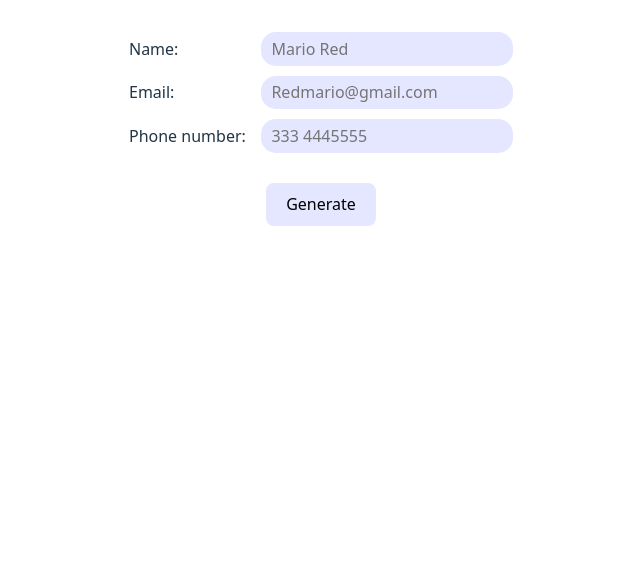
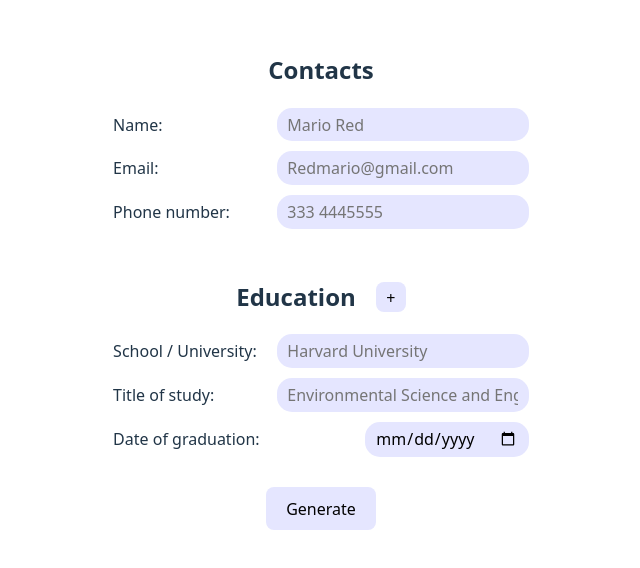
Before and after one commit to AleLoiac/cv-application, a React (Vite) app: page / in a window 1280 px wide. Shown: the top 568 px of the page, without its empty margins (319-959 px from the left). Built offline with nearby package versions, Linux system fonts and the light colour scheme.

Commit message:
Add education section

```diff
--- a/src/components/Contact.jsx
+++ b/src/components/Contact.jsx
@@ -9,7 +9,8 @@ export default function Contact({
   setPhone,
 }) {
   return (
-    <>
+    <div className="contacts">
+      <h2>Contacts</h2>
       <div className="field">
         <label htmlFor="name">Name: </label>
         <input
@@ -52,6 +53,6 @@ export default function Contact({
           required
         />
       </div>
-    </>
+    </div>
   );
 }
--- /dev/null
+++ b/src/components/Education.jsx
@@ -0,0 +1,58 @@
+import "../styles/education.css";
+
+export default function Education({
+  schoolName,
+  setSchoolName,
+  titleOfStudy,
+  setTitleOfStudy,
+  dateOfGraduation,
+  setDateOfGraduation,
+}) {
+  return (
+    <div className="education">
+      <div className="header">
+        <h2>Education</h2>
+        <button type="button" className="newEducation">
+          +
+        </button>
+      </div>
+      <div className="educationCard">
+        <div className="field">
+          <label htmlFor="schoolName">School / University: </label>
+          <input
+            type="text"
+            id="schoolName"
+            value={schoolName}
+            onChange={(e) => {
+              setSchoolName(e.target.value);
+            }}
+            placeholder="Harvard University"
+          />
+        </div>
+        <div className="field">
+          <label htmlFor="titleOfStudy">Title of study: </label>
+          <input
+            type="text"
+            id="titleOfStudy"
+            value={titleOfStudy}
+            onChange={(e) => {
+              setTitleOfStudy(e.target.value);
+            }}
+            placeholder="Environmental Science and Engineering"
+          />
+        </div>
+        <div className="field">
+          <label htmlFor="dateOfGraduation">Date of graduation: </label>
+          <input
+            type="date"
+            id="dateOfGraduation"
+            value={dateOfGraduation}
+            onChange={(e) => {
+              setDateOfGraduation(e.target.value);
+            }}
+          />
+        </div>
+      </div>
+    </div>
+  );
+}
--- a/src/components/Form.jsx
+++ b/src/components/Form.jsx
@@ -1,20 +1,35 @@
 import "../styles/form.css";
-import { useState } from "react";
+import { use, useState } from "react";
 import Contact from "./Contact";
 import Resume from "./Resume";
+import Education from "./Education";
 
 export default function Form() {
   const [name, setName] = useState("");
   const [email, setEmail] = useState("");
   const [phone, setPhone] = useState("");
+  const [schoolName, setSchoolName] = useState("");
+  const [titleOfStudy, setTitleOfStudy] = useState("");
+  const [dateOfGraduation, setDateOfGraduation] = useState("");
+  const [showContactSection, setShowContactSection] = useState(true);
+  const [showEducationSection, setShowEducationSection] = useState(true);
+  const [buttonText, setButtonText] = useState("Generate");
   const [generatedResume, setResume] = useState(null);
-  const [showContactSection, setShowContactSection] = useState(true);
-  const [buttonText, setButtonText] = useState("Generate");
 
   const handleSubmit = (e) => {
     e.preventDefault();
-    setResume(<Resume name={name} email={email} phone={phone} />);
+    setResume(
+      <Resume
+        name={name}
+        email={email}
+        phone={phone}
+        schoolName={schoolName}
+        titleOfStudy={titleOfStudy}
+        dateOfGraduation={dateOfGraduation}
+      />
+    );
     setShowContactSection(!showContactSection);
+    setShowEducationSection(!showEducationSection);
     setButtonText("Edit");
   };
 
@@ -31,6 +46,16 @@ export default function Form() {
             setPhone={setPhone}
           />
         ) : null}
+        {showEducationSection ? (
+          <Education
+            schoolName={schoolName}
+            setSchoolName={setSchoolName}
+            titleOfStudy={titleOfStudy}
+            setTitleOfStudy={setTitleOfStudy}
+            dateOfGraduation={dateOfGraduation}
+            setDateOfGraduation={setDateOfGraduation}
+          />
+        ) : null}
         <button type="submit" className="submitBtn">
           {buttonText}
         </button>
--- a/src/components/Resume.jsx
+++ b/src/components/Resume.jsx
@@ -1,6 +1,13 @@
 import "../styles/resume.css";
 
-export default function Resume({ name, email, phone }) {
+export default function Resume({
+  name,
+  email,
+  phone,
+  schoolName,
+  titleOfStudy,
+  dateOfGraduation,
+}) {
   return (
     <div className="resume">
       <div className="contacts">
@@ -9,6 +16,16 @@ export default function Resume({ name, email, phone }) {
           {email} | {phone}
         </div>
       </div>
+      <hr />
+      <div className="education">
+        <div className="school">{schoolName}</div>
+        <div className="schoolInfo">
+          <div className="titleOfStudy">Title of Study: {titleOfStudy}</div>
+          <div className="graduationDate">
+            Graduation date: {dateOfGraduation}
+          </div>
+        </div>
+      </div>
     </div>
   );
 }
--- a/src/styles/contact.css
+++ b/src/styles/contact.css
@@ -2,6 +2,6 @@
   display: flex;
   justify-content: space-between;
   align-items: center;
-  gap: 15px;
+  gap: 20px;
   margin: 0 auto 10px auto;
 }
--- /dev/null
+++ b/src/styles/education.css
@@ -0,0 +1,12 @@
+.header {
+  display: flex;
+  justify-content: center;
+  gap: 20px;
+  align-items: center;
+}
+
+.newEducation {
+  padding: 0.3em;
+  width: 30px;
+  height: 30px;
+}
--- a/src/styles/resume.css
+++ b/src/styles/resume.css
@@ -5,6 +5,22 @@
   flex: 1;
 }
 
+.contacts {
+  margin-bottom: 30px;
+}
+
 .name {
   font-size: 2.5em;
 }
+
+.school {
+  text-align: left;
+  font-size: 1.5em;
+  margin-bottom: 10px;
+}
+
+.schoolInfo {
+  display: flex;
+  gap: 40px;
+  justify-content: space-between;
+}
```
